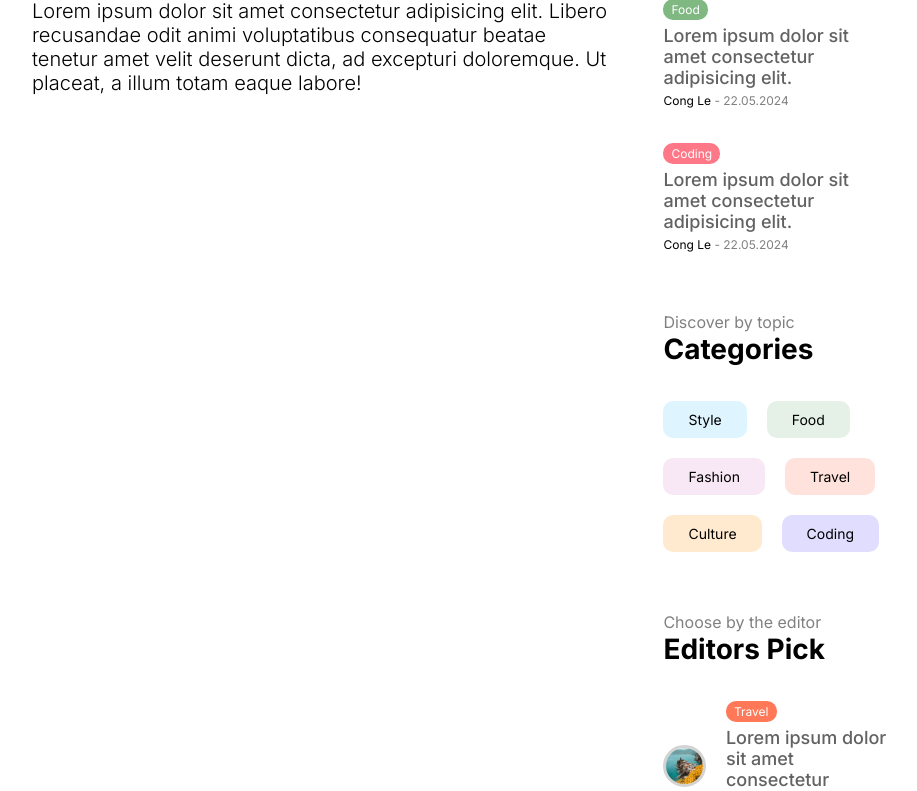
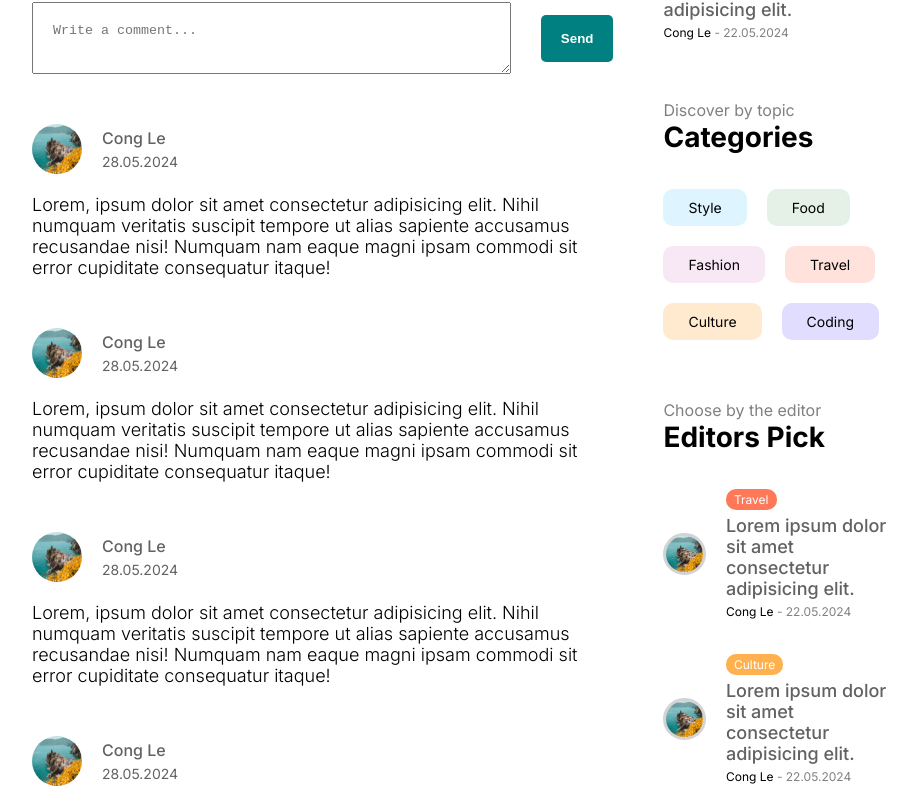
Before and after one commit to ltcong1411/blog, a Next.js app: page /about in a window 1280 px wide. Shown: the part 1100-1891 px from the top of the page, without its empty margins (176-1093 px from the left). Built offline with nearby package versions, Linux system fonts and the light colour scheme.

Commit message:
Single Post Page Design

```diff
--- a/src/app/[slug]/page.jsx
+++ b/src/app/[slug]/page.jsx
@@ -1,5 +1,6 @@
 import styles from "./singlePage.module.css"
 import Menu from "@/components/menu/Menu";
+import Comments from "@/components/comments/Comments";
 import Image from "next/image";
 
 const SinglePage = () => {
@@ -39,6 +40,9 @@ const SinglePage = () => {
                             Lorem ipsum dolor sit amet consectetur adipisicing elit. Libero recusandae odit animi voluptatibus consequatur beatae tenetur amet velit deserunt dicta, ad excepturi doloremque. Ut placeat, a illum totam eaque labore!
                         </p>
                     </div>
+                    <div className={styles.comments}>
+                        <Comments />
+                    </div>
                 </div>
                 <Menu />
             </div>
--- a/src/app/[slug]/singlePage.module.css
+++ b/src/app/[slug]/singlePage.module.css
@@ -70,3 +70,31 @@
     font-weight: 300;
     margin-bottom: 20px;
 }
+
+@media screen and (max-width: 1536px) {
+    .title{
+        font-size: 54px;
+    }
+}
+
+@media screen and (max-width: 1280px) {
+    .title{
+        font-size: 48px;
+    }
+}
+
+@media screen and (max-width: 1024px) {
+    .imageContainer{
+        display: none;
+    }
+}
+
+@media screen and (max-width: 640px) {
+    .title{
+        font-size: 36px;
+    }
+
+    .description p{
+        font-size: 18px;
+    }
+}
--- /dev/null
+++ b/src/components/comments/Comments.jsx
@@ -0,0 +1,110 @@
+import Link from "next/link";
+import Image from "next/image";
+import styles from "./comments.module.css";
+
+const Comments = () => {
+  const status = "authenticated";
+  return (
+    <div className={styles.container}>
+      <h1 className={styles.title}>Comments</h1>
+      {status === "authenticated" ? (
+        <div className={styles.write}>
+          <textarea placeholder="Write a comment..." className={styles.input} />
+          <button className={styles.button}>Send</button>
+        </div>
+      ) : (
+        <div>
+          <Link href="/login">Login</Link>
+        </div>
+      )}
+      <div className={styles.comments}>
+        <div className={styles.comment}>
+          <div className={styles.user}>
+            <Image
+              src="/p1.jpeg"
+              alt=""
+              width={50}
+              height={50}
+              className={styles.image}
+            />
+            <div className={styles.userInfo}>
+              <span className={styles.username}>Cong Le</span>
+              <span className={styles.date}>28.05.2024</span>
+            </div>
+          </div>
+          <div className={styles.desc}>
+            Lorem, ipsum dolor sit amet consectetur adipisicing elit. Nihil
+            numquam veritatis suscipit tempore ut alias sapiente accusamus
+            recusandae nisi! Numquam nam eaque magni ipsam commodi sit error
+            cupiditate consequatur itaque!
+          </div>
+        </div>
+        <div className={styles.comment}>
+          <div className={styles.user}>
+            <Image
+              src="/p1.jpeg"
+              alt=""
+              width={50}
+              height={50}
+              className={styles.image}
+            />
+            <div className={styles.userInfo}>
+              <span className={styles.username}>Cong Le</span>
+              <span className={styles.date}>28.05.2024</span>
+            </div>
+          </div>
+          <div className={styles.desc}>
+            Lorem, ipsum dolor sit amet consectetur adipisicing elit. Nihil
+            numquam veritatis suscipit tempore ut alias sapiente accusamus
+            recusandae nisi! Numquam nam eaque magni ipsam commodi sit error
+            cupiditate consequatur itaque!
+          </div>
+        </div>
+        <div className={styles.comment}>
+          <div className={styles.user}>
+            <Image
+              src="/p1.jpeg"
+              alt=""
+              width={50}
+              height={50}
+              className={styles.image}
+            />
+            <div className={styles.userInfo}>
+              <span className={styles.username}>Cong Le</span>
+              <span className={styles.date}>28.05.2024</span>
+            </div>
+          </div>
+          <div className={styles.desc}>
+            Lorem, ipsum dolor sit amet consectetur adipisicing elit. Nihil
+            numquam veritatis suscipit tempore ut alias sapiente accusamus
+            recusandae nisi! Numquam nam eaque magni ipsam commodi sit error
+            cupiditate consequatur itaque!
+          </div>
+        </div>
+        <div className={styles.comment}>
+          <div className={styles.user}>
+            <Image
+              src="/p1.jpeg"
+              alt=""
+              width={50}
+              height={50}
+              className={styles.image}
+            />
+            <div className={styles.userInfo}>
+              <span className={styles.username}>Cong Le</span>
+              <span className={styles.date}>28.05.2024</span>
+            </div>
+          </div>
+          <div className={styles.desc}>
+            Lorem, ipsum dolor sit amet consectetur adipisicing elit. Nihil
+            numquam veritatis suscipit tempore ut alias sapiente accusamus
+            recusandae nisi! Numquam nam eaque magni ipsam commodi sit error
+            cupiditate consequatur itaque!
+          </div>
+        </div>
+      </div>
+    </div>
+  );
+};
+
+export default Comments;
--- /dev/null
+++ b/src/components/comments/comments.module.css
@@ -0,0 +1,70 @@
+.container {
+    margin-top: 50px;
+}
+
+.title {
+    color: var(--softTextColor);
+    margin-bottom: 30px;
+}
+
+.write {
+    display: flex;
+    align-items: center;
+    justify-content: space-between;
+    gap: 30px;
+}
+
+.input {
+    padding: 20px;
+    width: 100%;
+}
+
+.button {
+    padding: 16px 20px;
+    background-color: teal;
+    color: white;
+    font-weight: bold;
+    border: none;
+    border-radius: 5px;
+    cursor: pointer;
+}
+
+.comments {
+    margin-bottom: 50px;
+}
+
+.comment {
+    margin-top: 50px;
+}
+
+.user {
+    display: flex;
+    align-items: center;
+    gap: 20px;
+    margin-bottom: 20px;
+}
+
+.image{
+    border-radius: 50%;
+    object-fit: cover;
+}
+
+.userInfo{
+    display: flex;
+    flex-direction: column;
+    gap: 5px;
+    color: var(--softTextColor);
+}
+
+.username{
+    font-weight: 500;
+}
+
+.date{
+    font-size: 14px;
+}
+
+.desc {
+    font-weight: 300;
+    font-size: 18px;
+}
```
